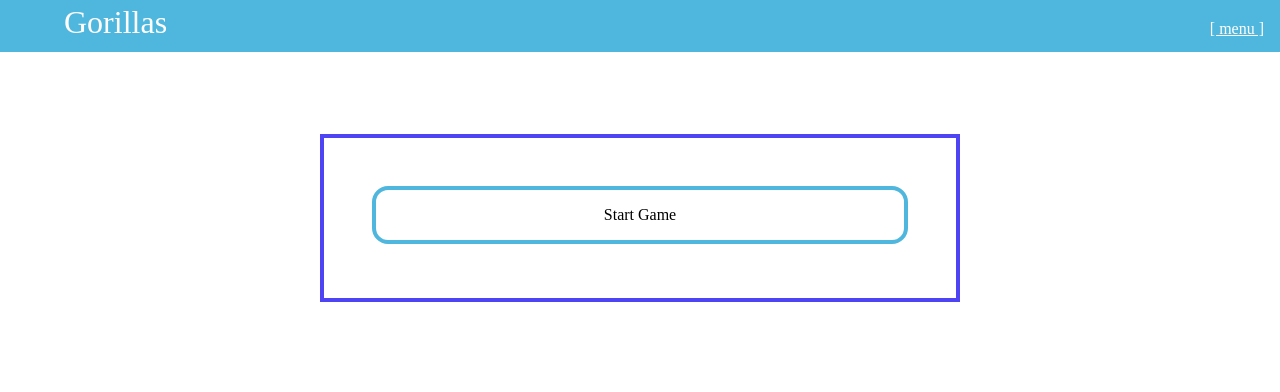
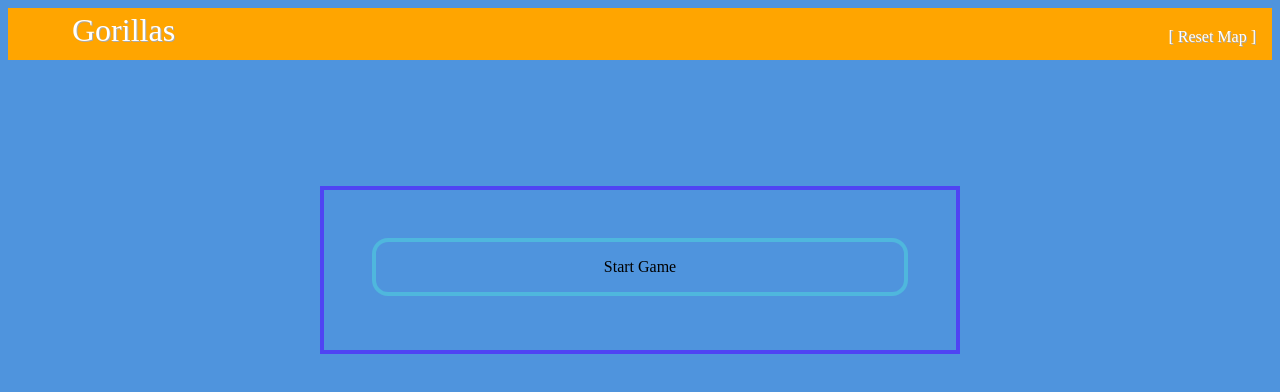
Before and after one commit to felizuno/gorillas, a plain HTML site: page index.html in a window 1280 px wide. Drawn offline with Linux system fonts and the light colour scheme.

Commit message:
Misc cleanup

```diff
--- a/index.html
+++ b/index.html
@@ -19,7 +19,7 @@
 <body>
   <div class="banner">
     <div class="title">Gorillas</div>
-    <div class="main-menu-button">[ menu ]</div>
+    <div class="main-menu-button">[ Reset Map ]</div>
   </div>
   <div class="welcome">
     <div class="start">Start Game</div>
--- a/js/scaryphysics.js
+++ b/js/scaryphysics.js
@@ -12,14 +12,13 @@
 
         positionAt: function (time, left) {
           time = time / 60;
-          console.log('time', time);
 
           if (left) {
             var x = origin[0] - (this.vX * time);
           } else {
             var x = origin[0] + (this.vX * time);
           }
-
+          // debugger;
           var y = (this.vY * time) - (0.5 * g * (time * time)) - origin[1];
           y = Math.abs(y);
 
--- a/style/main.less
+++ b/style/main.less
@@ -2,16 +2,15 @@ html,
 body {
   overflow: hidden;
   height: 100%;
+  background-color: #4f94dd;
 }
 //======================
 .banner {
-  position: fixed;
-  top: 0;
-  left: 0;
+  background-color: orange;
+  text-shadow: 1px 1px #aaa;
   width: 100%;
   height: 3em;
   color: white;
-  background-color: #4fb7dd;
   padding-top: .25em;
 
   .title {
@@ -24,7 +23,7 @@ body {
     padding: 1em;
     float: right;
     padding-right: : 1em;
-    text-decoration: underline;
+    cursor: pointer;
   }
 }
 
```
